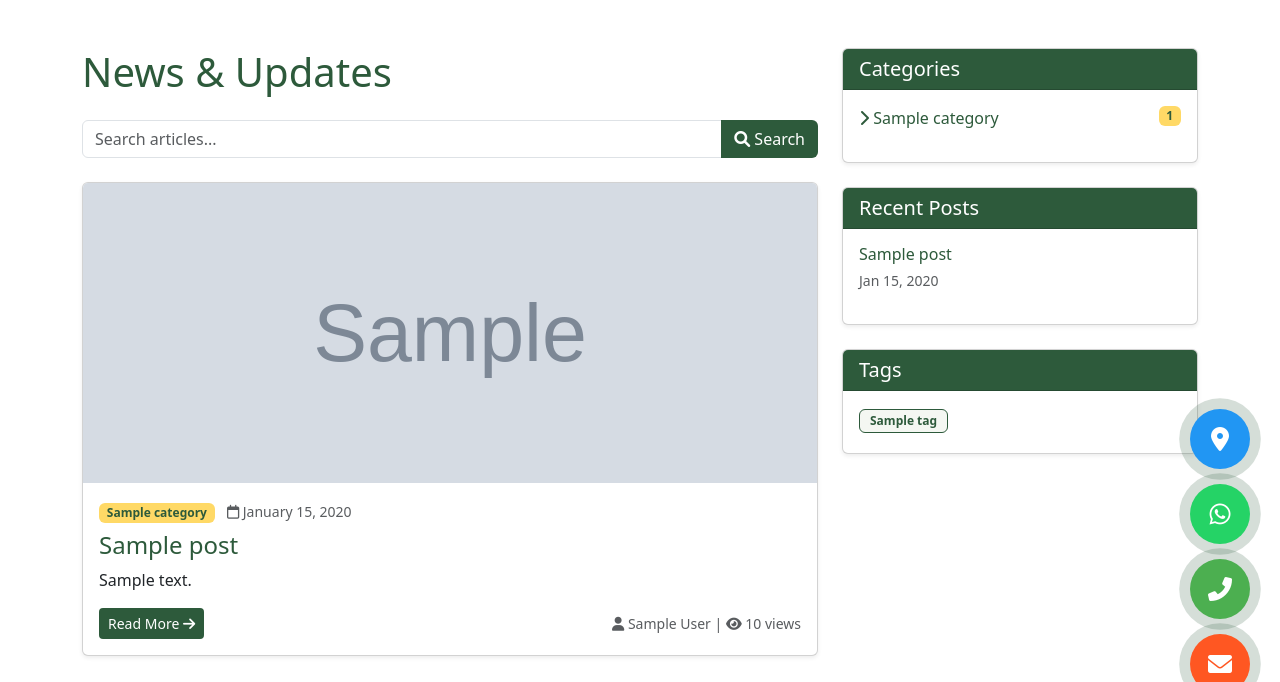
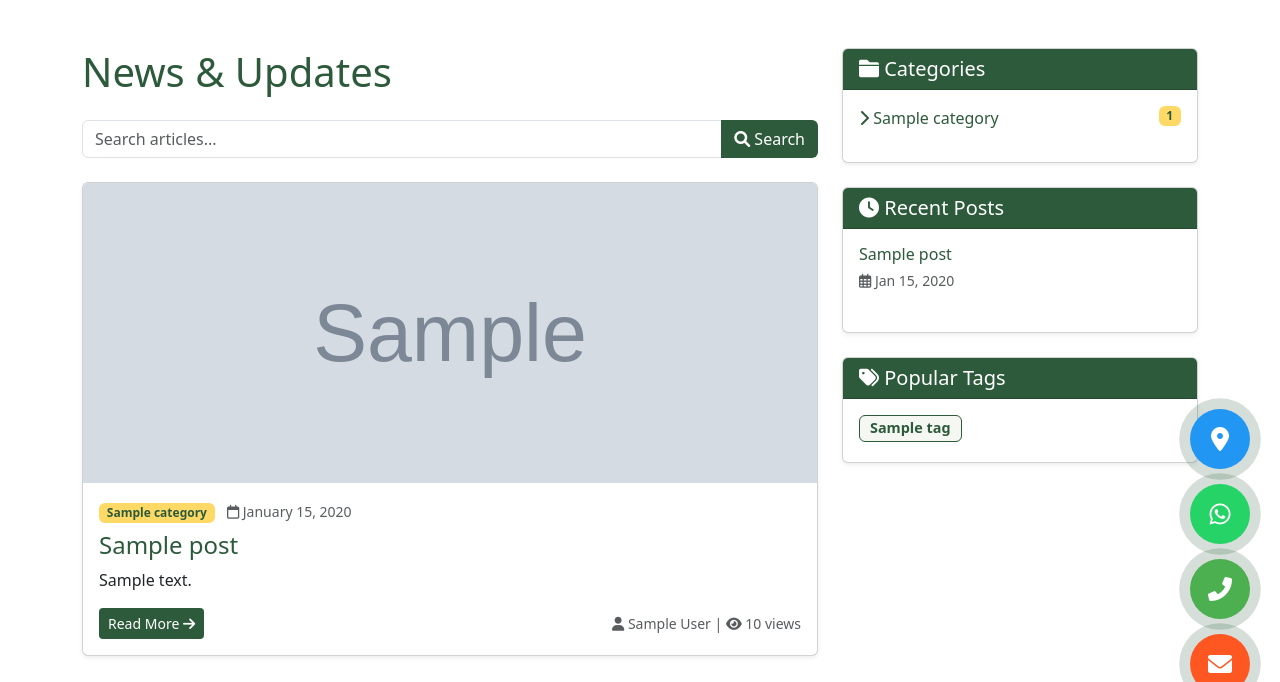
Before and after one commit to SlyJeremiah/grtts_website, a Django app: page /blog/ in a window 1280 px wide. Shown: the part 76-758 px from the top of the page. Run offline with Django 5.2, Linux system fonts and the light colour scheme; tables that the repository leaves empty hold one stand-in row (values such as "Sample post"); grey boxes marked "Sample" are stand-in pictures.

Commit message:
Update post_list.html

```diff
--- a/blog/templates/blog/post_list.html
+++ b/blog/templates/blog/post_list.html
@@ -52,7 +52,13 @@
 
                         <div>
                             <small class="text-muted">
-                                <i class="fas fa-user"></i> {{ post.author.get_full_name|default:post.author.username }} |
+                                <i class="fas fa-user"></i>
+                                <!-- FIXED: Safe author display with fallback -->
+                                {% if post.author %}
+                                    {{ post.author.get_full_name|default:post.author.username }}
+                                {% else %}
+                                    GRTTS Admin
+                                {% endif %} |
                                 <i class="fas fa-eye"></i> {{ post.views }} views
                             </small>
                         </div>
@@ -60,8 +66,10 @@
                 </div>
             </article>
             {% empty %}
-            <div class="alert alert-info">
-                <i class="fas fa-info-circle"></i> No blog posts found.
+            <div class="alert alert-info text-center py-5">
+                <i class="fas fa-info-circle fa-3x mb-3"></i>
+                <h4>No blog posts found</h4>
+                <p>Check back later for updates and news from GRTTS.</p>
             </div>
             {% endfor %}
 
@@ -99,7 +110,7 @@
             <!-- Categories -->
             <div class="card mb-4 shadow-sm">
                 <div class="card-header" style="background-color: #2d5a3b; color: white;">
-                    <h5 class="mb-0">Categories</h5>
+                    <h5 class="mb-0"><i class="fas fa-folder"></i> Categories</h5>
                 </div>
                 <div class="card-body">
                     <ul class="list-unstyled">
@@ -120,15 +131,17 @@
             <!-- Recent Posts -->
             <div class="card mb-4 shadow-sm">
                 <div class="card-header" style="background-color: #2d5a3b; color: white;">
-                    <h5 class="mb-0">Recent Posts</h5>
+                    <h5 class="mb-0"><i class="fas fa-clock"></i> Recent Posts</h5>
                 </div>
                 <div class="card-body">
                     {% for recent in recent_posts %}
-                    <div class="mb-3">
+                    <div class="mb-3 pb-2 {% if not forloop.last %}border-bottom{% endif %}">
                         <a href="{% url 'blog:post_detail' recent.slug %}" class="text-decoration-none" style="color: #2d5a3b;">
-                            <h6 class="mb-1">{{ recent.title }}</h6>
+                            <h6 class="mb-1">{{ recent.title|truncatechars:40 }}</h6>
                         </a>
-                        <small class="text-muted">{{ recent.published_date|date:"M d, Y" }}</small>
+                        <small class="text-muted">
+                            <i class="far fa-calendar-alt"></i> {{ recent.published_date|date:"M d, Y" }}
+                        </small>
                     </div>
                     {% empty %}
                     <p class="text-muted">No recent posts</p>
@@ -139,11 +152,11 @@
             <!-- Tags -->
             <div class="card shadow-sm">
                 <div class="card-header" style="background-color: #2d5a3b; color: white;">
-                    <h5 class="mb-0">Tags</h5>
+                    <h5 class="mb-0"><i class="fas fa-tags"></i> Popular Tags</h5>
                 </div>
                 <div class="card-body">
                     {% for tag in tags %}
-                    <a href="{% url 'blog:tag_list' tag.slug %}" class="badge text-decoration-none me-1 mb-1" style="background-color: #f4f7f2; color: #2d5a3b; border: 1px solid #2d5a3b; padding: 5px 10px;">
+                    <a href="{% url 'blog:tag_list' tag.slug %}" class="badge text-decoration-none me-1 mb-1" style="background-color: #f4f7f2; color: #2d5a3b; border: 1px solid #2d5a3b; padding: 5px 10px; font-size: 0.9rem;">
                         {{ tag.name }}
                     </a>
                     {% empty %}
```
Also changed, not shown: other parts of blog/templates/blog/post_list.html (+27 -7 lines).
